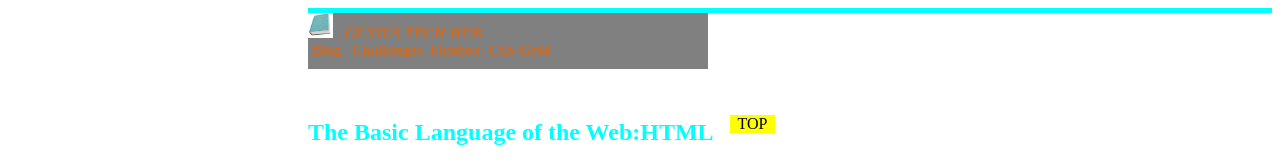
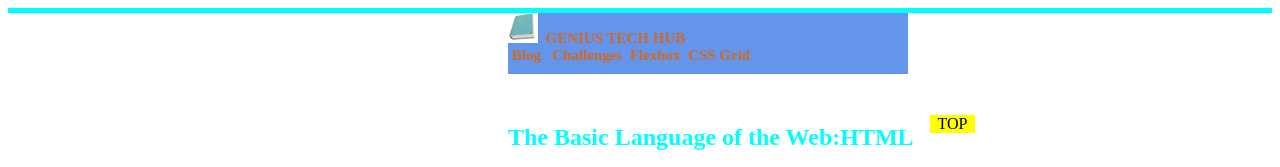
Before and after one commit to LarryVee/ASSIGNMENT, a plain HTML site: page index.html in a window 1280 px wide. Shown: the top 167 px of the page. Drawn offline with Linux system fonts and the light colour scheme.

Commit message:
second commit

```diff
--- a/index.html
+++ b/index.html
@@ -11,12 +11,10 @@
 
     <h1>
         <div class="tech-heading">
-     <nav>
-       <img src="Book.jpg"alt="" width="25px" height="25px"> &nbsp
-      <i>GENIUS TECH HUB</i>
+        <img src="Book.jpg" alt="Book" width="30px" height="30px">&nbsp GENIUS TECH HUB
 <br>
-
-        &nbsp<a class="tech-blog" href="../Blog/index.html">Blog</a> &nbsp
+    <nav>
+   &nbsp<a class="tech-blog" href="../Blog/index.html">Blog</a> &nbsp
         <a class="tech-challenge" href="../challenge/index.html">Challenges</a>&nbsp
         <a class="tech-flexbox" href="../Flexbox/index.html">Flexbox</a>&nbsp
         <a class="tech-grid" href="../CSS-Grid/index.html">CSS Grid</a>
--- a/style.css
+++ b/style.css
@@ -4,18 +4,20 @@
     border-left: none;
     border-bottom: none;
     margin-top: auto;
-    margin-left: 300px;
+    /* margin-left: 300px; */
+    padding-left:500px;
+    padding-right: 50px;
 }
 .tech-heading {
- background-color:gray;
  background-size:10px;
  width: 400px;
  margin-top:-20px;
  margin-bottom: 50px;
- padding-bottom: 10px;
  background-size: 100px;
  color:chocolate;
+ padding-bottom: 10px;
  font-size: 15px;
+ background-color: cornflowerblue;
 }
 .tech-blog {
     text-decoration: none;
@@ -35,7 +37,7 @@
 }
 .top-tag {
     position: absolute;
-    left: 730px;
+    left: 930px;
     color:black;
     background-color:#ffff00;
     text-transform: uppercase;
@@ -57,7 +59,7 @@
 .like-button {
     position: absolute;
     color: red;
-    bottom: -1300px;
+    bottom: -1150px;
     text-transform: uppercase;
     right:60px;
     width: 70px;
```
